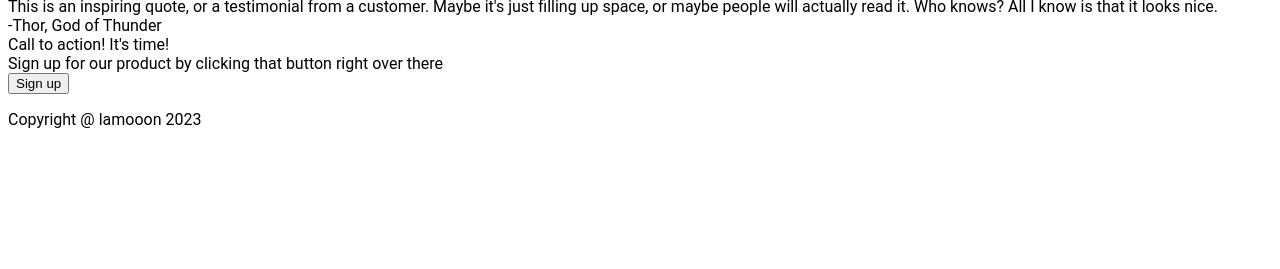
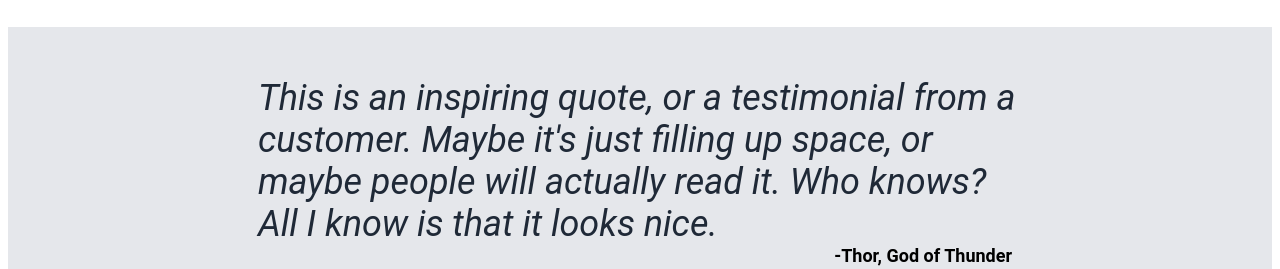
Before and after one commit to lamooon/my-website-template, a plain HTML site: page index.html in a window 1280 px wide. Shown: the part 839-1108 px from the top of the page. Before the commit the page ends 992 px from the top, so only its background shows below. Drawn offline with Linux system fonts and the light colour scheme.

Commit message:
Added CSS for body-container-3

```diff
--- a/style.css
+++ b/style.css
@@ -75,6 +75,7 @@ img {
 }
 
 .body-container-2 {
+    margin-bottom: 30px;
 
     h3 {
         font-size: 36px;
@@ -103,3 +104,22 @@ img {
         gap: 52px;
     }
 }
+
+.body-container-3 {
+    background-color: #E5E7EB;
+    padding: 50px 250px 20px 250px;
+
+    .quote {
+        font-size: 36px;
+        font-style: italic;
+        color: #1F2937;
+
+    }
+
+    .name {
+        text-align: right;
+        font-weight: bold;
+        font-size: 18px;
+        margin-right: 10px;
+    }
+}
```
